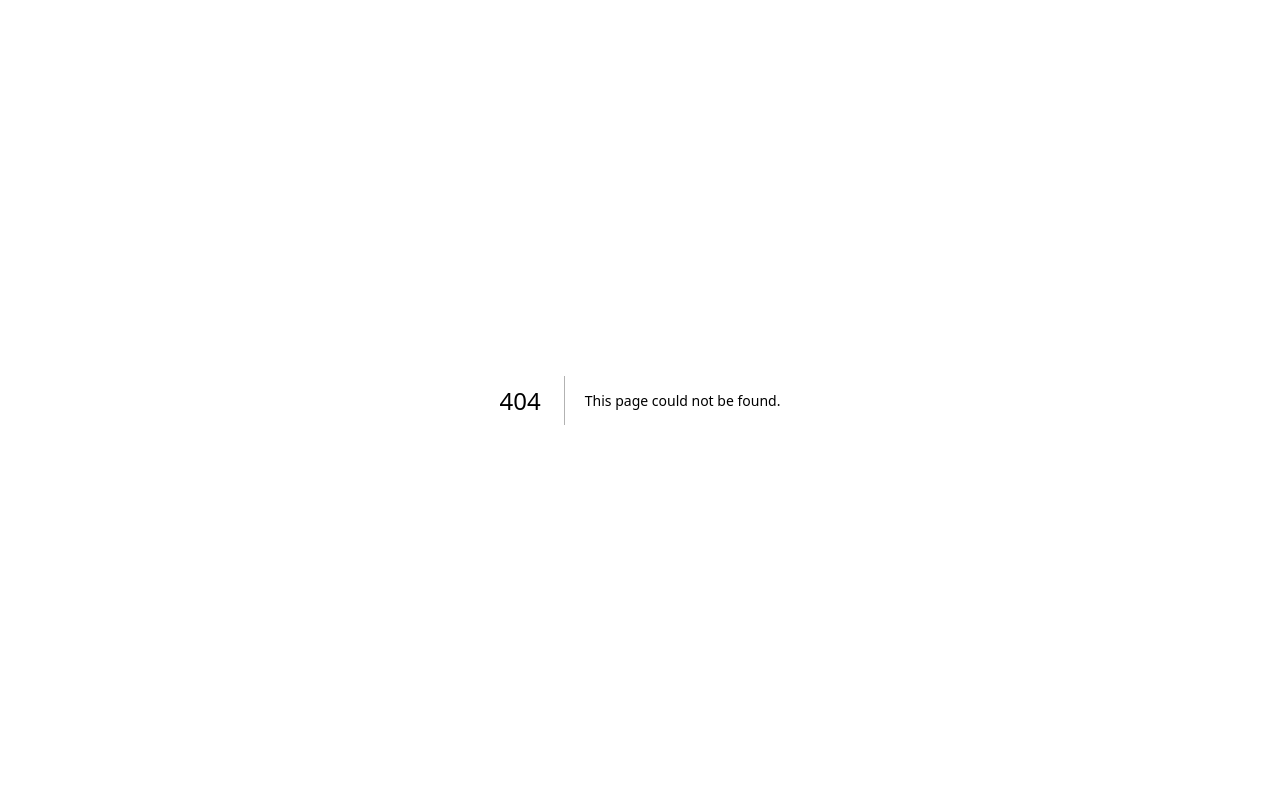
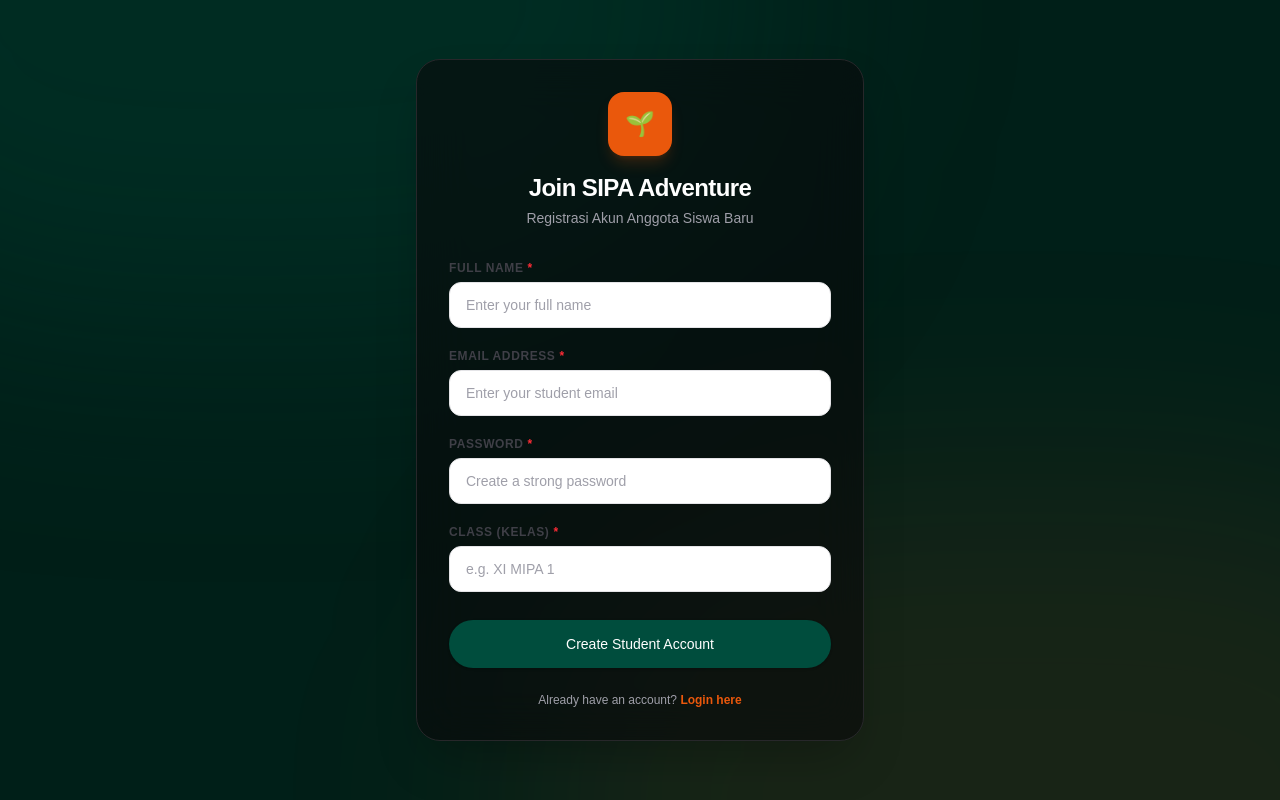
Before and after one commit to Dhaafin/apa-system, a Next.js app: page /register in a window 1280 px wide. Before the commit this address had no page. Built offline with nearby package versions, Linux system fonts and the light colour scheme.

Commit message:
https://nextjs.org/docs/app/getting-started/proxy

```diff
--- /dev/null
+++ b/src/app/register/page.jsx
@@ -0,0 +1,140 @@
+"use client";
+
+import React, { useState } from "react";
+import Link from "next/link";
+import Input from "@/components/atoms/Input";
+import Button from "@/components/atoms/Button";
+
+export default function RegisterPage() {
+  const [name, setName] = useState("");
+  const [email, setEmail] = useState("");
+  const [password, setPassword] = useState("");
+  const [className, setClassName] = useState("");
+  const [error, setError] = useState("");
+  const [loading, setLoading] = useState(false);
+  const [success, setSuccess] = useState(false);
+
+  const handleSubmit = async (e) => {
+    e.preventDefault();
+    setError("");
+    setLoading(true);
+
+    try {
+      const response = await fetch("/api/auth/register", {
+        method: "POST",
+        headers: { "Content-Type": "application/json" },
+        body: JSON.stringify({ name, email, password, class: className }),
+      });
+
+      const result = await response.json();
+
+      if (!response.ok) {
+        throw new Error(result.message || "Registration failed");
+      }
+
+      setSuccess(true);
+    } catch (err) {
+      setError(err.message);
+    } finally {
+      setLoading(false);
+    }
+  };
+
+  return (
+    <div className="min-h-screen flex items-center justify-center bg-[#001f18] px-4 py-12">
+      {/* Background Gradient Orbs */}
+      <div className="absolute inset-0 overflow-hidden pointer-events-none">
+        <div className="absolute -top-[40%] -left-[20%] w-[80%] h-[80%] rounded-full bg-[#004d3d]/30 blur-[120px]" />
+        <div className="absolute -bottom-[40%] -right-[20%] w-[80%] h-[80%] rounded-full bg-[#ea580c]/10 blur-[120px]" />
+      </div>
+
+      <div className="w-full max-w-md bg-zinc-950/60 backdrop-blur-xl border border-zinc-800 p-8 rounded-3xl shadow-2xl relative z-10">
+        {!success ? (
+          <>
+            <div className="text-center mb-8">
+              <div className="w-16 h-16 bg-[#ea580c] rounded-2xl flex items-center justify-center mx-auto mb-4 shadow-lg shadow-[#ea580c]/20">
+                <span className="text-white font-bold text-2xl">🌱</span>
+              </div>
+              <h1 className="text-2xl font-bold tracking-tight text-white">Join SIPA Adventure</h1>
+              <p className="text-sm text-zinc-400 mt-1">Registrasi Akun Anggota Siswa Baru</p>
+            </div>
+
+            {error && (
+              <div className="mb-6 p-4 rounded-xl bg-red-950/50 border border-red-800 text-red-200 text-sm">
+                {error}
+              </div>
+            )}
+
+            <form onSubmit={handleSubmit} className="flex flex-col gap-5">
+              <Input
+                label="Full Name"
+                placeholder="Enter your full name"
+                value={name}
+                onChange={(e) => setName(e.target.value)}
+                required
+              />
+
+              <Input
+                label="Email Address"
+                type="email"
+                placeholder="Enter your student email"
+                value={email}
+                onChange={(e) => setEmail(e.target.value)}
+                required
+              />
+
+              <Input
+                label="Password"
+                type="password"
+                placeholder="Create a strong password"
+                value={password}
+                onChange={(e) => setPassword(e.target.value)}
+                required
+              />
+
+              <Input
+                label="Class (Kelas)"
+                placeholder="e.g. XI MIPA 1"
+                value={className}
+                onChange={(e) => setClassName(e.target.value)}
+                required
+              />
+
+              <Button
+                type="submit"
+                variant="primary"
+                className="w-full py-3.5 mt-2 bg-[#004d3d] hover:bg-[#0b5c46]"
+                disabled={loading}
+              >
+                {loading ? "Registering..." : "Create Student Account"}
+              </Button>
+            </form>
+
+            <p className="text-center text-xs text-zinc-400 mt-6">
+              Already have an account?{" "}
+              <Link href="/login" className="text-[#ea580c] font-semibold hover:underline">
+                Login here
+              </Link>
+            </p>
+          </>
+        ) : (
+          <div className="text-center py-8">
+            <div className="w-16 h-16 bg-emerald-500/20 border border-emerald-500 text-emerald-400 rounded-full flex items-center justify-center mx-auto mb-6 text-3xl">
+              ✓
+            </div>
+            <h2 className="text-2xl font-bold text-white mb-3">Registrasi Berhasil!</h2>
+            <p className="text-sm text-zinc-300 leading-relaxed mb-6">
+              Akun Anda telah dibuat dengan status <strong>PENDING</strong>. Silakan hubungi Guru pembimbing
+              untuk menyetujui akun Anda agar bisa masuk ke sistem.
+            </p>
+            <Link href="/login">
+              <Button variant="outline" className="w-full">
+                Kembali ke Halaman Login
+              </Button>
+            </Link>
+          </div>
+        )}
+      </div>
+    </div>
+  );
+}
--- /dev/null
+++ b/src/proxy.js
@@ -0,0 +1,27 @@
+import { NextResponse } from "next/server";
+
+export function proxy(request) {
+  const sessionCookie = request.cookies.get("session");
+  const { pathname } = request.nextUrl;
+
+  // Protect dashboard routes
+  if (pathname.startsWith("/dashboard")) {
+    if (!sessionCookie) {
+      return NextResponse.redirect(new URL("/login", request.url));
+    }
+  }
+
+  // Redirect logged-in users away from login/register pages
+  if (pathname === "/login" || pathname === "/register") {
+    if (sessionCookie) {
+      return NextResponse.redirect(new URL("/dashboard", request.url));
+    }
+  }
+
+  return NextResponse.next();
+}
+
+// Config to target specific routes
+export const config = {
+  matcher: ["/dashboard/:path*", "/login", "/register"],
+};
```
